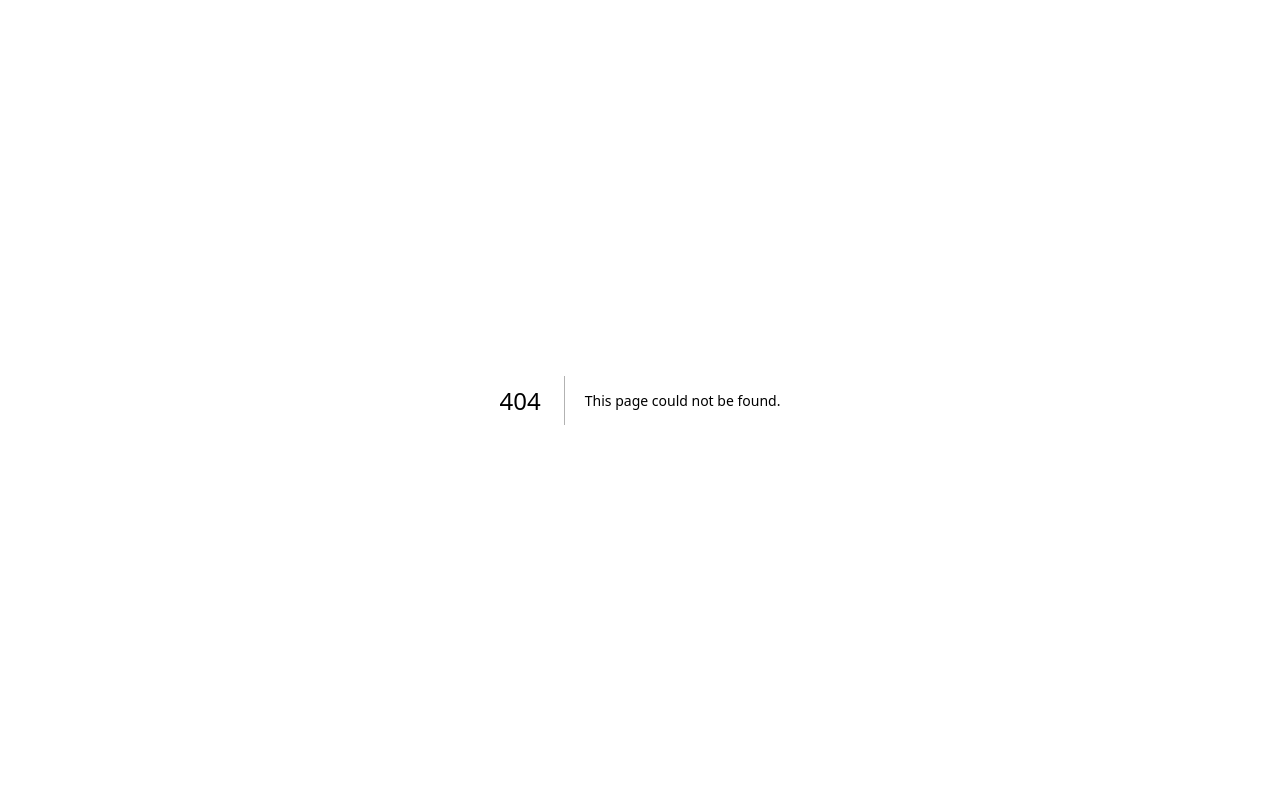
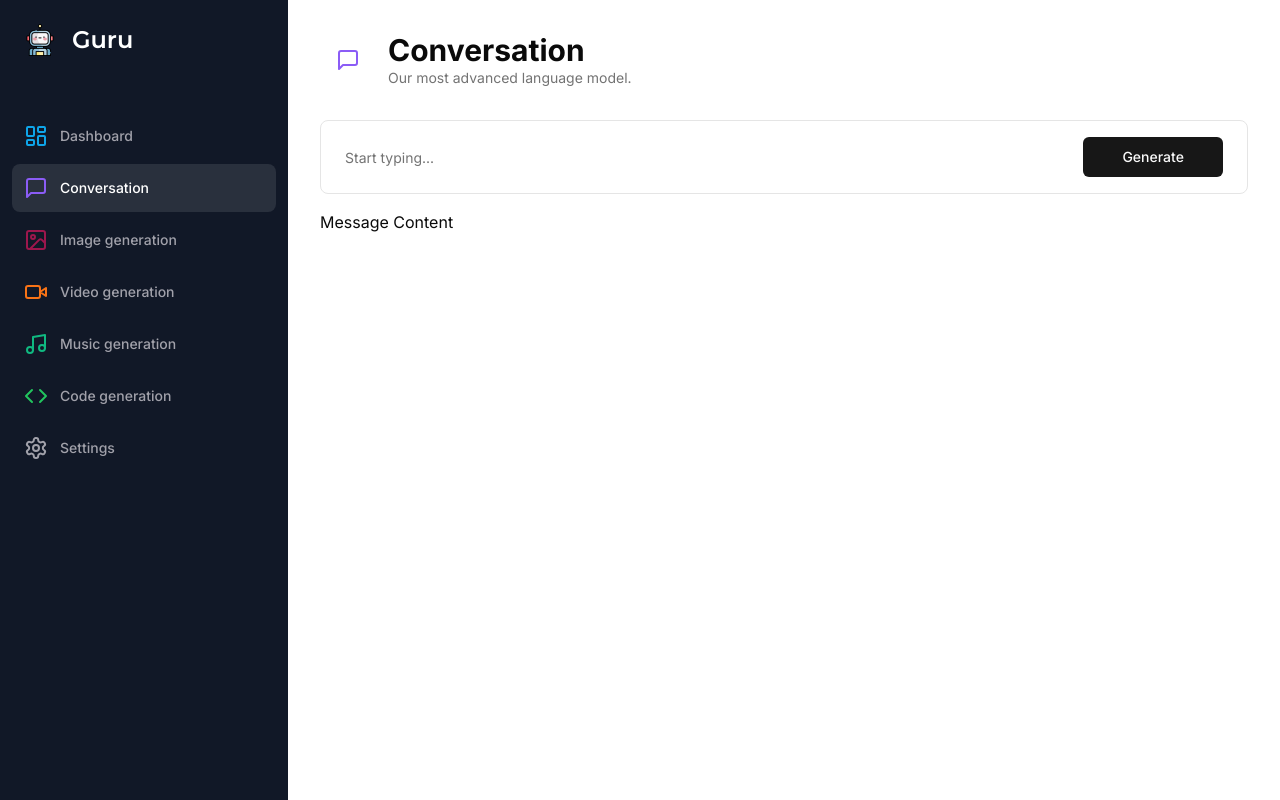
Before and after one commit to gmhislop/ai-saas-platform, a Next.js app: page /conversation in a window 1280 px wide. Before the commit this address had no page. Built offline with nearby package versions, Linux system fonts and the light colour scheme.

Commit message:
[feat] - Create conversation form

```diff
--- a/package.json
+++ b/package.json
@@ -10,7 +10,9 @@
   },
   "dependencies": {
     "@clerk/nextjs": "^4.24.1",
+    "@hookform/resolvers": "^3.3.1",
     "@radix-ui/react-dialog": "^1.0.4",
+    "@radix-ui/react-label": "^2.0.2",
     "@radix-ui/react-slot": "^1.0.2",
     "@types/node": "20.6.3",
     "@types/react": "18.2.22",
@@ -25,9 +27,11 @@
     "postcss": "8.4.30",
     "react": "18.2.0",
     "react-dom": "18.2.0",
+    "react-hook-form": "^7.46.2",
     "tailwind-merge": "^1.14.0",
     "tailwindcss": "3.3.3",
     "tailwindcss-animate": "^1.0.7",
-    "typescript": "5.2.2"
+    "typescript": "5.2.2",
+    "zod": "^3.22.2"
   }
 }
--- /dev/null
+++ b/src/app/(dashboard)/(routes)/conversation/constants.ts
@@ -0,0 +1,7 @@
+import * as z from 'zod';
+
+export const formSchema = z.object({
+    prompt: z.string().min(1, {
+        message: 'Prompt is required',
+    }),
+})
--- /dev/null
+++ b/src/app/(dashboard)/(routes)/conversation/page.tsx
@@ -0,0 +1,71 @@
+'use client';
+
+import * as z from 'zod';
+import { MessageSquare } from 'lucide-react';
+import { useForm } from 'react-hook-form';
+import { zodResolver } from '@hookform/resolvers/zod';
+
+import Heading from '@/components/heading';
+import { formSchema } from './constants';
+import { Form, FormControl, FormField, FormItem } from '@/components/ui/form';
+import { Input } from '@/components/ui/input';
+import { Button } from '@/components/ui/button';
+
+const CoversationPage = () => {
+  const form = useForm<z.infer<typeof formSchema>>({
+    resolver: zodResolver(formSchema),
+    defaultValues: {
+      prompt: '',
+    },
+  });
+
+  const isLoading = form.formState.isSubmitting;
+
+  const onSubmit = async (values: z.infer<typeof formSchema>) => {
+    console.log(values);
+  };
+
+  return (
+    <>
+      <Heading
+        title={'Conversation'}
+        description={'Our most advanced language model.'}
+        icon={MessageSquare}
+        iconColor="text-violet-500"
+        bgColor="text-violet-500/10"
+      />
+      <div className="px-4 lg:px-8">
+        <div>
+          <Form {...form}>
+            <form
+              onSubmit={form.handleSubmit(onSubmit)}
+              className="rounded-lg border w-full p-4 px-3 md:px-6 focus-within:shadow-sm grid grid-cols-12 gap-2"
+            >
+              <FormField
+                name="prompt"
+                render={({ field }) => (
+                  <FormItem className="col-span-12 lg:col-span-10">
+                    <FormControl className="m-0 p-0">
+                      <Input
+                        className="border-0 outline-none focus-visible:ring-0 focus-visible:ring-transparant"
+                        disabled={isLoading}
+                        placeholder="Start typing..."
+                        {...field}
+                      />
+                    </FormControl>
+                  </FormItem>
+                )}
+              />
+              <Button className="col-span-12 lg:col-span-2 w-full" disabled={isLoading}>
+                Generate
+              </Button>
+            </form>
+          </Form>
+          <div className="space-y-4 mt-4">Message Content</div>
+        </div>
+      </div>
+    </>
+  );
+};
+
+export default CoversationPage;
--- /dev/null
+++ b/src/components/heading.tsx
@@ -0,0 +1,28 @@
+import { cn } from '@/lib/utils';
+import { LucideIcon } from 'lucide-react';
+
+type HeadingProps = {
+  title: string;
+  description: string;
+  icon: LucideIcon;
+  iconColor?: string;
+  bgColor?: string;
+};
+
+const Heading = ({ title, description, icon: Icon, iconColor, bgColor }: HeadingProps) => {
+  return (
+    <>
+      <section className="px-4 lg:px-8 flex items-center gap-x-3 mb-8">
+        <div className={cn('p-2 w-fit rounded-md', bgColor)}>
+          <Icon className={cn('w-10 h10', iconColor)} />
+        </div>
+        <div>
+          <h2 className="text-3xl font-bold">{title}</h2>
+          <p className="text-sm text-muted-foreground">{description}</p>
+        </div>
+      </section>
+    </>
+  );
+};
+
+export default Heading;
--- /dev/null
+++ b/src/components/ui/form.tsx
@@ -0,0 +1,176 @@
+import * as React from "react"
+import * as LabelPrimitive from "@radix-ui/react-label"
+import { Slot } from "@radix-ui/react-slot"
+import {
+  Controller,
+  ControllerProps,
+  FieldPath,
+  FieldValues,
+  FormProvider,
+  useFormContext,
+} from "react-hook-form"
+
+import { cn } from "@/lib/utils"
+import { Label } from "@/components/ui/label"
+
+const Form = FormProvider
+
+type FormFieldContextValue<
+  TFieldValues extends FieldValues = FieldValues,
+  TName extends FieldPath<TFieldValues> = FieldPath<TFieldValues>
+> = {
+  name: TName
+}
+
+const FormFieldContext = React.createContext<FormFieldContextValue>(
+  {} as FormFieldContextValue
+)
+
+const FormField = <
+  TFieldValues extends FieldValues = FieldValues,
+  TName extends FieldPath<TFieldValues> = FieldPath<TFieldValues>
+>({
+  ...props
+}: ControllerProps<TFieldValues, TName>) => {
+  return (
+    <FormFieldContext.Provider value={{ name: props.name }}>
+      <Controller {...props} />
+    </FormFieldContext.Provider>
+  )
+}
+
+const useFormField = () => {
+  const fieldContext = React.useContext(FormFieldContext)
+  const itemContext = React.useContext(FormItemContext)
+  const { getFieldState, formState } = useFormContext()
+
+  const fieldState = getFieldState(fieldContext.name, formState)
+
+  if (!fieldContext) {
+    throw new Error("useFormField should be used within <FormField>")
+  }
+
+  const { id } = itemContext
+
+  return {
+    id,
+    name: fieldContext.name,
+    formItemId: `${id}-form-item`,
+    formDescriptionId: `${id}-form-item-description`,
+    formMessageId: `${id}-form-item-message`,
+    ...fieldState,
+  }
+}
+
+type FormItemContextValue = {
+  id: string
+}
+
+const FormItemContext = React.createContext<FormItemContextValue>(
+  {} as FormItemContextValue
+)
+
+const FormItem = React.forwardRef<
+  HTMLDivElement,
+  React.HTMLAttributes<HTMLDivElement>
+>(({ className, ...props }, ref) => {
+  const id = React.useId()
+
+  return (
+    <FormItemContext.Provider value={{ id }}>
+      <div ref={ref} className={cn("space-y-2", className)} {...props} />
+    </FormItemContext.Provider>
+  )
+})
+FormItem.displayName = "FormItem"
+
+const FormLabel = React.forwardRef<
+  React.ElementRef<typeof LabelPrimitive.Root>,
+  React.ComponentPropsWithoutRef<typeof LabelPrimitive.Root>
+>(({ className, ...props }, ref) => {
+  const { error, formItemId } = useFormField()
+
+  return (
+    <Label
+      ref={ref}
+      className={cn(error && "text-destructive", className)}
+      htmlFor={formItemId}
+      {...props}
+    />
+  )
+})
+FormLabel.displayName = "FormLabel"
+
+const FormControl = React.forwardRef<
+  React.ElementRef<typeof Slot>,
+  React.ComponentPropsWithoutRef<typeof Slot>
+>(({ ...props }, ref) => {
+  const { error, formItemId, formDescriptionId, formMessageId } = useFormField()
+
+  return (
+    <Slot
+      ref={ref}
+      id={formItemId}
+      aria-describedby={
+        !error
+          ? `${formDescriptionId}`
+          : `${formDescriptionId} ${formMessageId}`
+      }
+      aria-invalid={!!error}
+      {...props}
+    />
+  )
+})
+FormControl.displayName = "FormControl"
+
+const FormDescription = React.forwardRef<
+  HTMLParagraphElement,
+  React.HTMLAttributes<HTMLParagraphElement>
+>(({ className, ...props }, ref) => {
+  const { formDescriptionId } = useFormField()
+
+  return (
+    <p
+      ref={ref}
+      id={formDescriptionId}
+      className={cn("text-sm text-muted-foreground", className)}
+      {...props}
+    />
+  )
+})
+FormDescription.displayName = "FormDescription"
+
+const FormMessage = React.forwardRef<
+  HTMLParagraphElement,
+  React.HTMLAttributes<HTMLParagraphElement>
+>(({ className, children, ...props }, ref) => {
+  const { error, formMessageId } = useFormField()
+  const body = error ? String(error?.message) : children
+
+  if (!body) {
+    return null
+  }
+
+  return (
+    <p
+      ref={ref}
+      id={formMessageId}
+      className={cn("text-sm font-medium text-destructive", className)}
+      {...props}
+    >
+      {body}
+    </p>
+  )
+})
+FormMessage.displayName = "FormMessage"
+
+export {
+  useFormField,
+  Form,
+  FormItem,
+  FormLabel,
+  FormControl,
+  FormDescription,
+  FormMessage,
+  FormField,
+}
--- /dev/null
+++ b/src/components/ui/input.tsx
@@ -0,0 +1,25 @@
+import * as React from "react"
+
+import { cn } from "@/lib/utils"
+
+export interface InputProps
+  extends React.InputHTMLAttributes<HTMLInputElement> {}
+
+const Input = React.forwardRef<HTMLInputElement, InputProps>(
+  ({ className, type, ...props }, ref) => {
+    return (
+      <input
+        type={type}
+        className={cn(
+          "flex h-10 w-full rounded-md border border-input bg-background px-3 py-2 text-sm ring-offset-background file:border-0 file:bg-transparent file:text-sm file:font-medium placeholder:text-muted-foreground focus-visible:outline-none focus-visible:ring-2 focus-visible:ring-ring focus-visible:ring-offset-2 disabled:cursor-not-allowed disabled:opacity-50",
+          className
+        )}
+        ref={ref}
+        {...props}
+      />
+    )
+  }
+)
+Input.displayName = "Input"
+
+export { Input }
--- /dev/null
+++ b/src/components/ui/label.tsx
@@ -0,0 +1,26 @@
+"use client"
+
+import * as React from "react"
+import * as LabelPrimitive from "@radix-ui/react-label"
+import { cva, type VariantProps } from "class-variance-authority"
+
+import { cn } from "@/lib/utils"
+
+const labelVariants = cva(
+  "text-sm font-medium leading-none peer-disabled:cursor-not-allowed peer-disabled:opacity-70"
+)
+
+const Label = React.forwardRef<
+  React.ElementRef<typeof LabelPrimitive.Root>,
+  React.ComponentPropsWithoutRef<typeof LabelPrimitive.Root> &
+    VariantProps<typeof labelVariants>
+>(({ className, ...props }, ref) => (
+  <LabelPrimitive.Root
+    ref={ref}
+    className={cn(labelVariants(), className)}
+    {...props}
+  />
+))
+Label.displayName = LabelPrimitive.Root.displayName
+
+export { Label }
```
Also changed, not shown: 1 other file (tests, documents, lock files or other folders).
